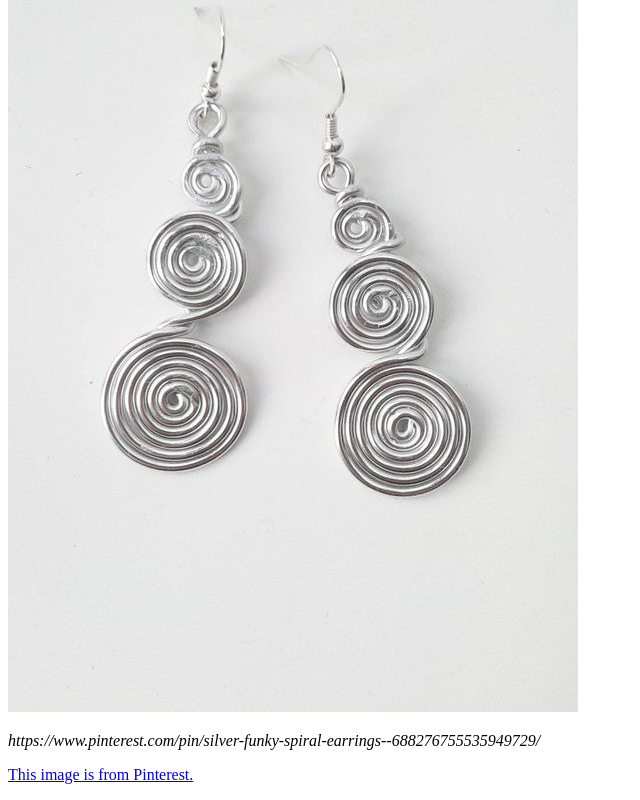
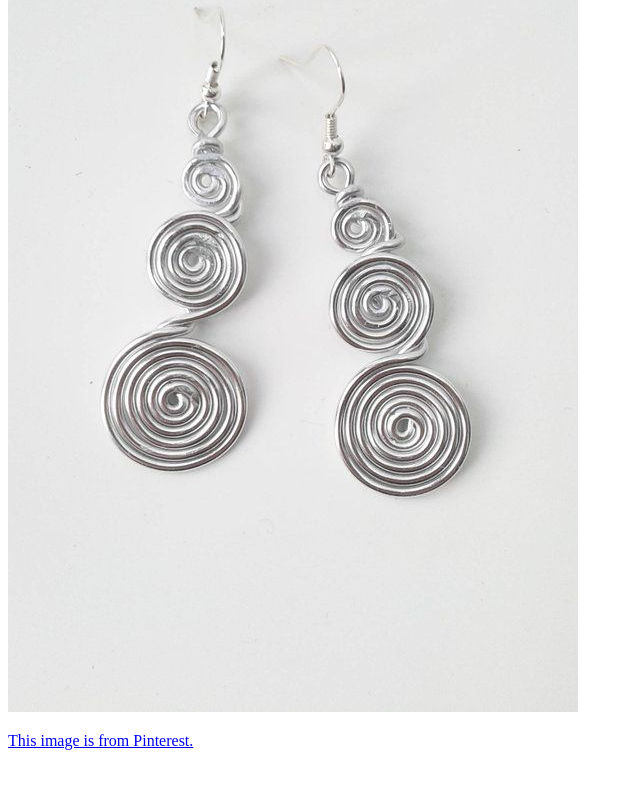
Before and after one commit to vgarcia06/project.1, a plain HTML site: page index.html in a window 1280 px wide. Shown: the part 639-1439 px from the top of the page, without its empty margins (0-640 px from the left). After the commit the page ends 1405 px from the top, so only its background shows below. Drawn offline with Linux system fonts and the light colour scheme.

Commit message:
Update index.html

```diff
--- a/index.html
+++ b/index.html
@@ -11,7 +11,7 @@
 <img src="wirebend1.webp" alt="pliers bending wire"> <cite></cite>       <!-- I don't need a higher resolution photo because it is an image of a person using pliers. This sort of image would most likely not be able to be a vector image. -->
   <p>
   <img src="earrings_1.jpeg" alt="wire earrings"> <!-- I do not need a higher resolution photo for a pair of earrings because it is a photo of an actual thing, and it does not need high resolution.  -->
-    <p><cite>https://www.pinterest.com/pin/silver-funky-spiral-earrings--688276755535949729/</cite></p>
+  <!--  <p><cite>https://www.pinterest.com/pin/silver-funky-spiral-earrings--688276755535949729/</cite></p>   -->
   </p>
   <p><a href="https://www.pinterest.com/pin/silver-funky-spiral-earrings--688276755535949729">This image is from Pinterest.</a></p>
   <!--  <img src="earrings_2.png" alt="vector image earrings">   I wanted a high resolution image to show what I do for my craft. -->
```
